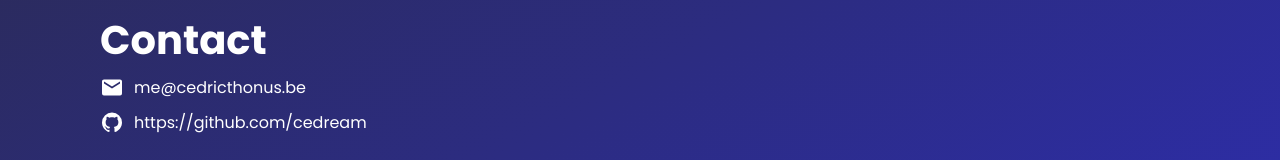
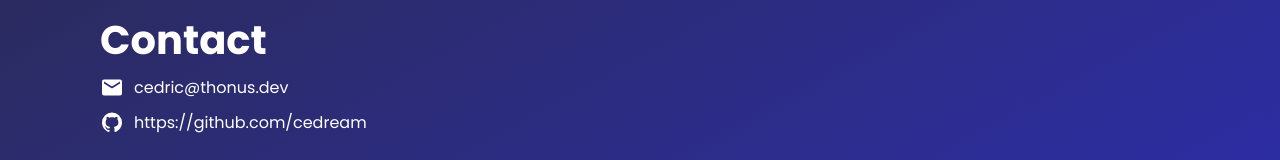
Before and after one commit to cedreams/portfolio, a Next.js app: page / in a window 1280 px wide. Shown: the part 1844-2004 px from the top of the page. Built offline with nearby package versions, Linux system fonts and the light colour scheme.

Commit message:
refactor: update mail addr

```diff
--- a/src/components/Contact.tsx
+++ b/src/components/Contact.tsx
@@ -5,7 +5,7 @@ export default function Contact() {
 
             <div className="contact-item">
                 <img src="assets/images/icons/email.svg"/>
-                me@cedricthonus.be
+                cedric@thonus.dev
             </div>
             <div className="contact-item">
                 <img src="assets/images/icons/github.svg"/>
```
